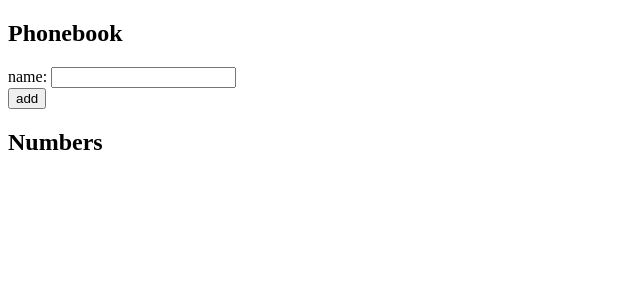
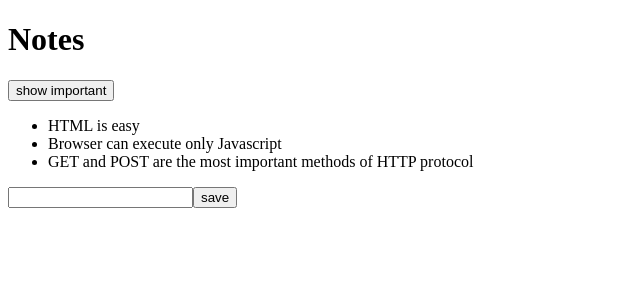
Before and after one commit to tsigemit/full-stack-web-development, a React (Create React App) app in the folder part2/phonebook/: page / in a window 1280 px wide. Shown: the top 300 px of the page, without its empty margins (0-640 px from the left). Built offline with nearby package versions, Linux system fonts and the light colour scheme.

Commit message:
practice sections

```diff
--- a/part2/phonebook/src/App.js
+++ b/part2/phonebook/src/App.js
@@ -1,24 +1,54 @@
+
 import React, { useState } from 'react'
+import Note from './Note'
 
-const App = () => {
-    const [persons, setPersons] = useState([
-        { name: 'Arto Hellas' }
-    ])
-    const [newName, setNewName] = useState('')
+const App = (props) => {
+    const [notes, setNotes] = useState(props.notes)
+    const [newNote, setNewNote] = useState('')
+    const [showAll, setShowAll] = useState(true)
+
+    const addNote = (event) => {
+        event.preventDefault()
+        const noteObject = {
+            content: newNote,
+            date: new Date().toISOString(),
+            important: Math.random() > 0.5,
+            id: notes.length + 1,
+        }
+
+        setNotes(notes.concat(noteObject))
+        setNewNote('')
+    }
+
+    const handleNoteChange = (event) => {
+        setNewNote(event.target.value)
+    }
+
+    const notesToShow = showAll
+        ? notes
+        : notes.filter(note => note.important)
+
 
     return (
         <div>
-            <h2>Phonebook</h2>
-            <form>
-                <div>
-                    name: <input />
-                </div>
-                <div>
-                    <button type="submit">add</button>
-                </div>
+            <h1>Notes</h1>
+            <div>
+                <button onClick={() => setShowAll(!showAll)}>
+                    show {showAll ? 'important' : 'all'}
+                </button>
+            </div>
+            <ul>
+                {notesToShow.map((note, i) =>
+                    <Note key={i} note={note} />
+                )}
+            </ul>
+            <form onSubmit={addNote}>
+                <input
+                    value={newNote}
+                    onChange={handleNoteChange}
+                />
+                <button type="submit">save</button>
             </form>
-            <h2>Numbers</h2>
-
         </div>
     )
 }
--- /dev/null
+++ b/part2/phonebook/src/Note.js
@@ -0,0 +1,9 @@
+import React from 'react'
+
+const Note = ({ note }) => {
+    return (
+        <li>{note.content}</li>
+    )
+}
+
+export default Note
--- a/part2/phonebook/src/index.js
+++ b/part2/phonebook/src/index.js
@@ -1,4 +1,29 @@
-import React from 'react';
-import ReactDOM from 'react-dom';
+import React from 'react'
+import ReactDOM from 'react-dom'
 import App from './App'
-ReactDOM.render(<App />, document.getElementById('root'))
+
+const notes = [
+    {
+        id: 1,
+        content: 'HTML is easy',
+        date: '2020-01-10T17:30:31.098Z',
+        important: true
+    },
+    {
+        id: 2,
+        content: 'Browser can execute only Javascript',
+        date: '2020-01-10T18:39:34.091Z',
+        important: false
+    },
+    {
+        id: 3,
+        content: 'GET and POST are the most important methods of HTTP protocol',
+        date: '2020-01-10T19:20:14.298Z',
+        important: true
+    }
+]
+
+ReactDOM.render(
+    <App notes={notes} />,
+    document.getElementById('root')
+)
```
